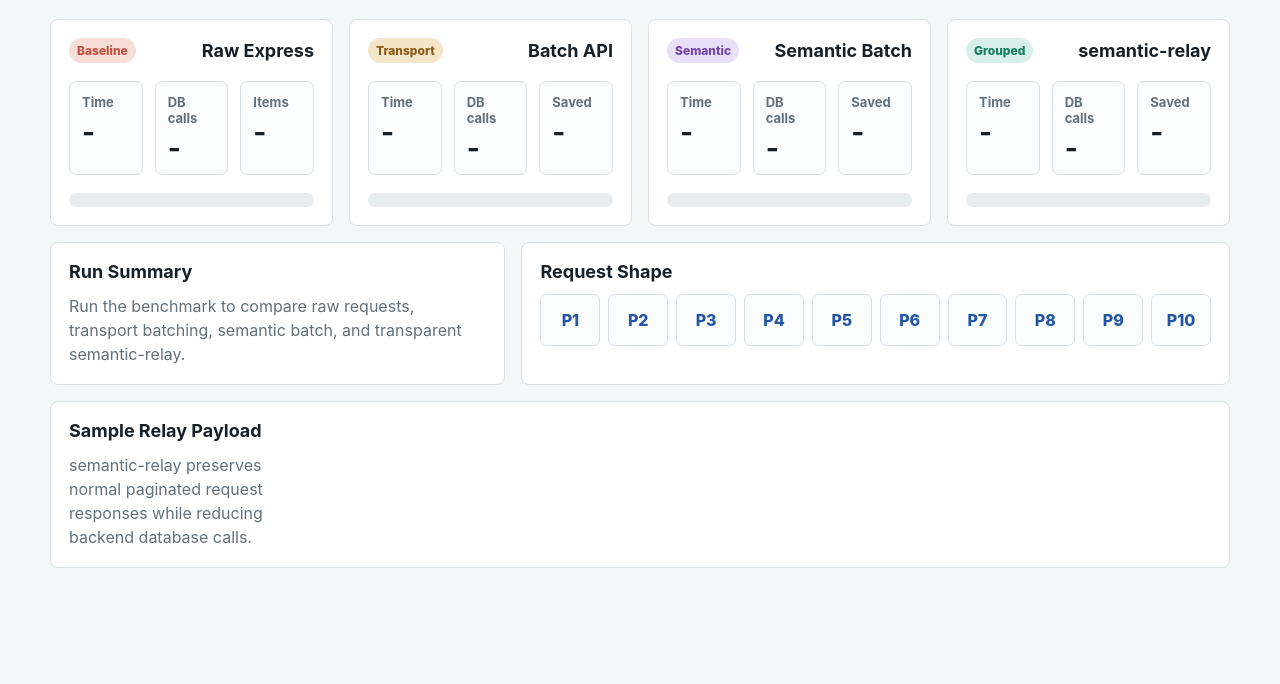
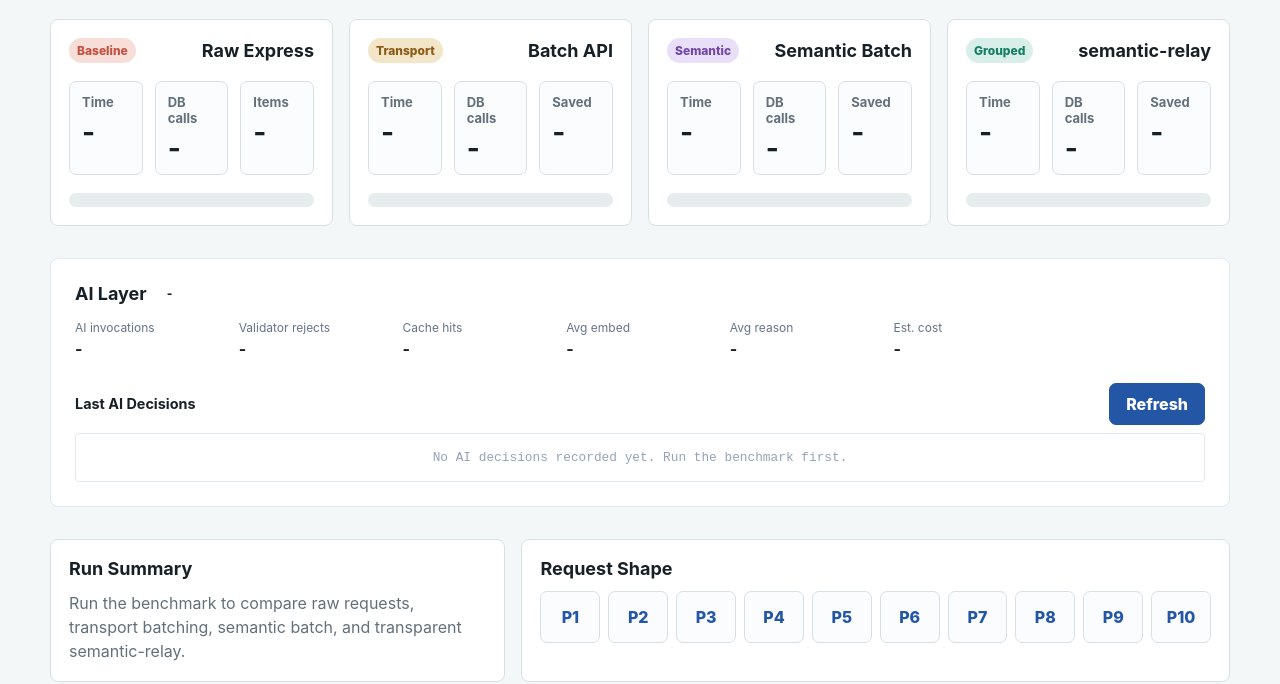
Before and after one commit to Varundhyani69/Semantic-Relay-AI, a website: page semantic-relay-demo/public/index.html in a window 1280 px wide. Shown: the part 145-829 px from the top of the page. Before the commit the page ends 800 px from the top, so only its background shows below. Drawn offline with Linux system fonts and the light colour scheme.

Commit message:
feat(demo): add AI Layer panel to benchmark UI
- Panel appears below scoreboard with 6 stat fields:
  AI invocations, validator rejects, cache hits,
  avg embed ms, avg reason ms, estimated cost
- Decision log area with live:polite aria attribute
- Refresh button for manual update
- Status badge with active/degraded/disabled colour coding
- Styled decision rows showing Cohere score, Gemini confidence,
  validator result, merge/split outcome, latency

```diff
--- a/semantic-relay-demo/public/index.html
+++ b/semantic-relay-demo/public/index.html
@@ -140,6 +140,49 @@
         </article>
       </section>
 
+      <!-- AI Layer Panel -->
+      <section class="ai-panel" aria-label="AI layer status">
+        <div class="panel-header">
+          <h2>AI Layer</h2>
+          <span id="aiStatusBadge" class="badge badge-ai">-</span>
+        </div>
+
+        <div class="ai-stats">
+          <div class="ai-stat">
+            <span>AI invocations</span>
+            <strong id="aiInvocations">-</strong>
+          </div>
+          <div class="ai-stat">
+            <span>Validator rejects</span>
+            <strong id="validatorRejects">-</strong>
+          </div>
+          <div class="ai-stat">
+            <span>Cache hits</span>
+            <strong id="patternCacheHits">-</strong>
+          </div>
+          <div class="ai-stat">
+            <span>Avg embed</span>
+            <strong id="avgEmbeddingMs">-</strong>
+          </div>
+          <div class="ai-stat">
+            <span>Avg reason</span>
+            <strong id="avgReasoningMs">-</strong>
+          </div>
+          <div class="ai-stat">
+            <span>Est. cost</span>
+            <strong id="estimatedCost">-</strong>
+          </div>
+        </div>
+
+        <div class="decision-log-header">
+          <h3>Last AI Decisions</h3>
+          <button id="refreshDecisions" type="button">Refresh</button>
+        </div>
+        <div id="aiDecisionLog" class="decision-log" aria-live="polite">
+          <p class="decision-empty">No AI decisions recorded yet. Run the benchmark first.</p>
+        </div>
+      </section>
+
       <section class="insights">
         <div class="summary">
           <h2>Run Summary</h2>
--- a/semantic-relay-demo/public/styles.css
+++ b/semantic-relay-demo/public/styles.css
@@ -335,3 +335,83 @@ button:disabled {
     grid-template-columns: 1fr;
   }
 }
+
+/* ── AI Panel ─────────────────────────────────────────────────────────────── */
+.ai-panel {
+  margin: 2rem 0;
+  padding: 1.5rem;
+  border: 1px solid #e2e8f0;
+  border-radius: 8px;
+  background: var(--surface);
+}
+
+.panel-header {
+  display: flex;
+  align-items: center;
+  gap: 0.75rem;
+  margin-bottom: 1rem;
+}
+
+.panel-header h2 { margin: 0; }
+
+.badge-ai { font-size: 0.75rem; padding: 0.2rem 0.5rem; border-radius: 4px; }
+.badge-active   { background: #d1fae5; color: #065f46; }
+.badge-degraded { background: #fef3c7; color: #92400e; }
+.badge-disabled { background: #f1f5f9; color: #64748b; }
+
+.ai-stats {
+  display: grid;
+  grid-template-columns: repeat(auto-fill, minmax(140px, 1fr));
+  gap: 1rem;
+  margin-bottom: 1.5rem;
+}
+
+.ai-stat { display: flex; flex-direction: column; gap: 0.2rem; }
+.ai-stat span { font-size: 0.75rem; color: #64748b; }
+.ai-stat strong { font-size: 1rem; }
+
+.decision-log-header {
+  display: flex;
+  align-items: center;
+  justify-content: space-between;
+  margin-bottom: 0.5rem;
+}
+
+.decision-log-header h3 { margin: 0; font-size: 0.9rem; }
+
+.decision-log {
+  max-height: 300px;
+  overflow-y: auto;
+  border: 1px solid #e2e8f0;
+  border-radius: 4px;
+  font-size: 0.8rem;
+  font-family: monospace;
+}
+
+.decision-row {
+  display: flex;
+  gap: 0.75rem;
+  align-items: center;
+  padding: 0.4rem 0.75rem;
+  border-bottom: 1px solid #f1f5f9;
+  flex-wrap: wrap;
+}
+
+.decision-row:last-child { border-bottom: none; }
+.decision-row:nth-child(even) { background: #f8fafc; }
+
+.d-time     { color: #94a3b8; min-width: 70px; }
+.d-resource { color: #334155; min-width: 120px; font-weight: 500; }
+.d-cohere   { color: #6366f1; }
+.d-gemini   { color: #8b5cf6; }
+.d-latency  { color: #94a3b8; margin-left: auto; }
+
+.outcome        { padding: 0.15rem 0.4rem; border-radius: 3px; font-weight: 600; }
+.outcome.merged { background: #d1fae5; color: #065f46; }
+.outcome.split  { background: #fee2e2; color: #991b1b; }
+
+.validator          { font-size: 0.75rem; }
+.validator.approved { color: #059669; }
+.validator.rejected { color: #dc2626; }
+
+.decision-empty { padding: 1rem; color: #94a3b8; text-align: center; margin: 0; }
```
